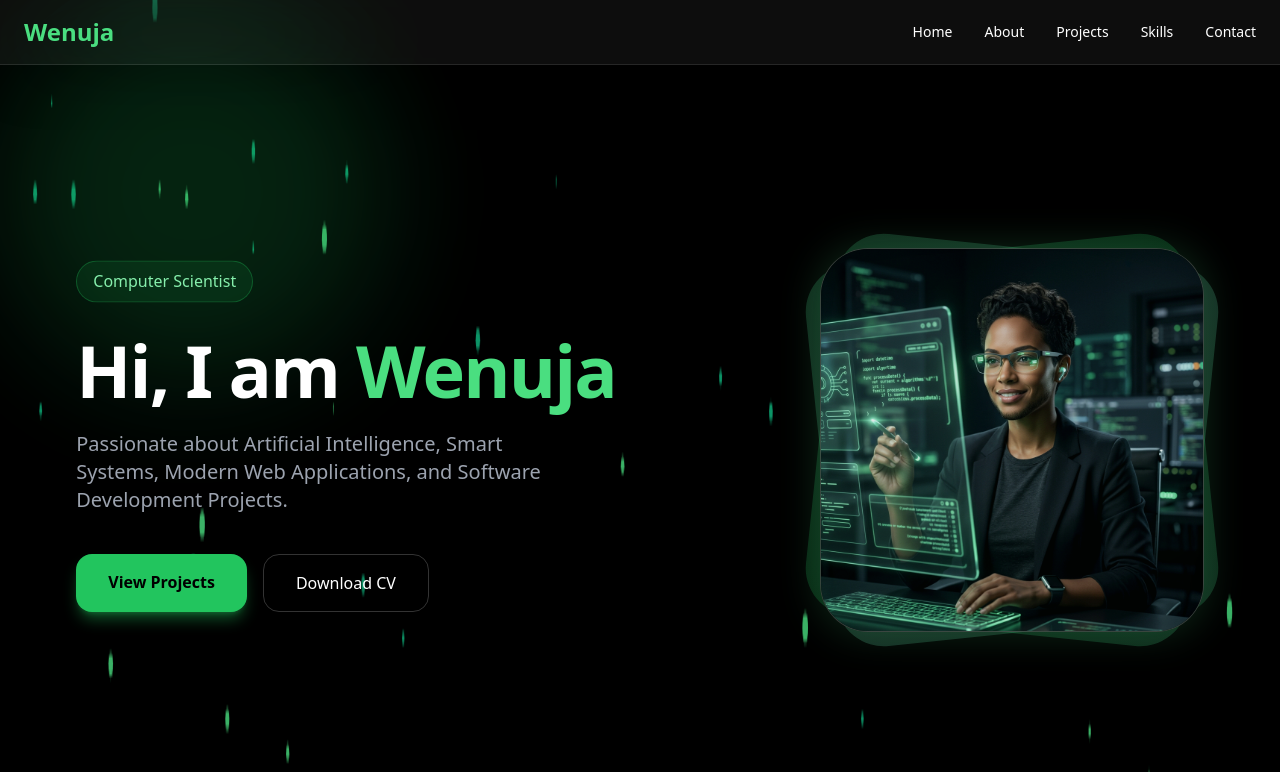
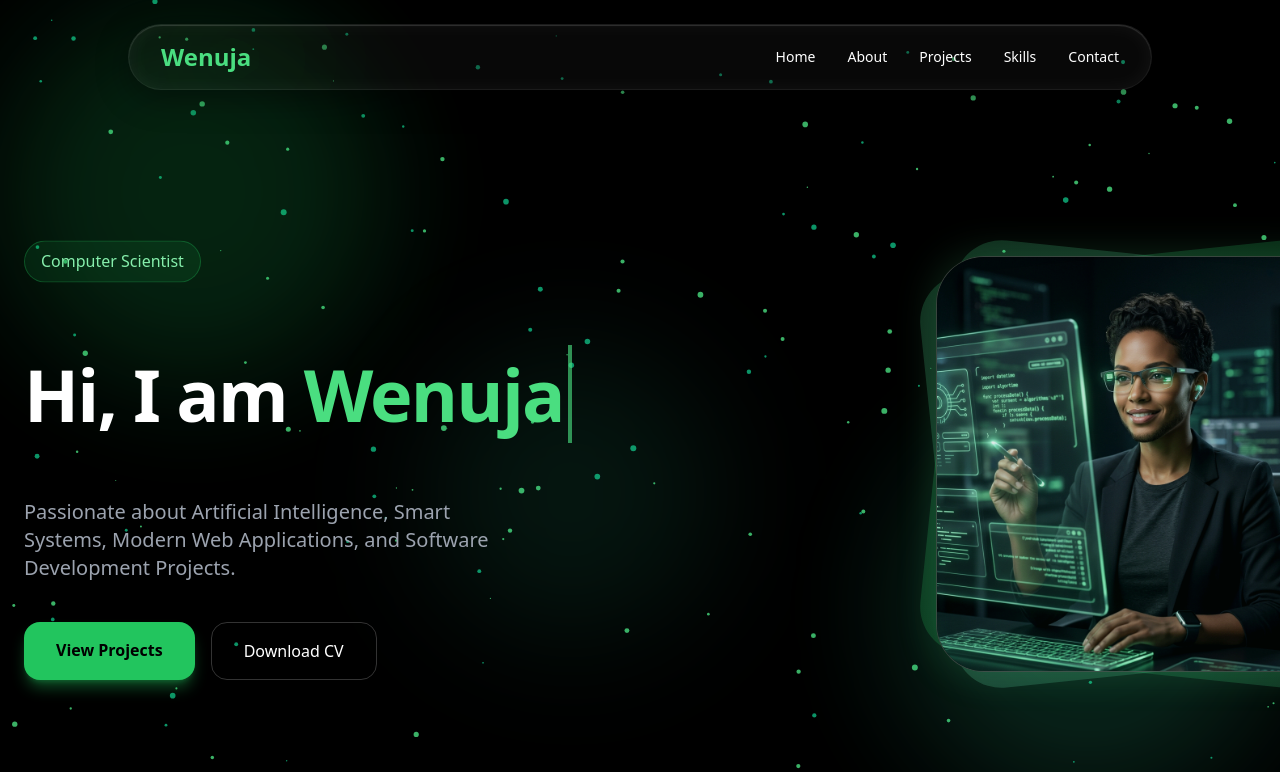
Before and after one commit to wenuja-ch/portfolio, a React (Vite) app: page / in a window 1280 px wide. Shown: the top 772 px of the page. Built offline with nearby package versions, Linux system fonts and the light colour scheme.

Commit message:
feat: create Portfolio component with typewriter hero section and project gallery

```diff
--- a/src/Portfolio.jsx
+++ b/src/Portfolio.jsx
@@ -1,5 +1,36 @@
+import { useState, useEffect } from 'react';
 import GalaxyBackground from './components/GalaxyBackground';
 import TiltCard from './components/TiltCard';
+
+const TypewriterText = () => {
+  const text1 = "Hi, I am ";
+  const text2 = "Wenuja";
+
+  const [currentText1, setCurrentText1] = useState("");
+  const [currentText2, setCurrentText2] = useState("");
+
+  useEffect(() => {
+    if (currentText1.length < text1.length) {
+      const timeout = setTimeout(() => {
+        setCurrentText1(text1.slice(0, currentText1.length + 1));
+      }, 100);
+      return () => clearTimeout(timeout);
+    } else if (currentText2.length < text2.length) {
+      const timeout = setTimeout(() => {
+        setCurrentText2(text2.slice(0, currentText2.length + 1));
+      }, 150);
+      return () => clearTimeout(timeout);
+    }
+  }, [currentText1, currentText2]);
+
+  return (
+    <>
+      {currentText1}
+      <span className="text-green-400">{currentText2}</span>
+      <span className="animate-[pulse_1s_ease-in-out_infinite] border-r-4 border-green-400 ml-1"></span>
+    </>
+  );
+};
 
 export default function Portfolio() {
   const projects = [
@@ -42,7 +73,7 @@ export default function Portfolio() {
   ];
 
   return (
-    <div className="min-h-screen bg-black text-white overflow-x-hidden backdrop-blur-xl">
+    <div className="relative z-0 min-h-screen bg-black text-white overflow-x-hidden">
 
       <GalaxyBackground />
 
@@ -54,23 +85,23 @@ export default function Portfolio() {
       </div>
 
       {/* Navbar */}
-      <nav className="fixed top-0 w-full backdrop-blur-2xl bg-white/5 border-b border-white/10 shadow-2xl z-50">
-        <div className="max-w-7xl mx-auto px-6 py-4 flex justify-between items-center">
+      <div className="fixed top-6 left-1/2 -translate-x-1/2 w-[95%] max-w-5xl z-50">
+        <nav className="w-full backdrop-blur-[80px] backdrop-saturate-[180%] backdrop-contrast-[110%] backdrop-brightness-[110%] bg-white/[0.03] border border-white/[0.08] shadow-[0_8px_32px_rgba(0,0,0,0.4),inset_0_1px_1px_rgba(255,255,255,0.15),inset_0_0_20px_rgba(255,255,255,0.05)] rounded-full px-8 py-4 flex justify-between items-center transition-all duration-500 hover:bg-white/[0.08] hover:shadow-[0_8px_32px_rgba(74,222,128,0.1),inset_0_1px_1px_rgba(255,255,255,0.2)]">
           <h1 className="text-2xl font-bold text-green-400">Wenuja</h1>
 
-          <div className="hidden md:flex gap-8 text-sm">
+          <div className="hidden md:flex gap-8 text-sm font-medium">
             <a href="#home" className="hover:text-green-400 transition">Home</a>
             <a href="#about" className="hover:text-green-400 transition">About</a>
             <a href="#projects" className="hover:text-green-400 transition">Projects</a>
             <a href="#skills" className="hover:text-green-400 transition">Skills</a>
             <a href="#contact" className="hover:text-green-400 transition">Contact</a>
           </div>
-        </div>
-      </nav>
+        </nav>
+      </div>
 
       {/* Hero Section */}
-      <section id="home" className="min-h-screen flex items-center justify-center px-6 pt-20">
-        <div className="max-w-7xl mx-auto grid md:grid-cols-2 gap-12 items-center">
+      <section id="home" className="min-h-screen flex items-center justify-center px-6 pt-32">
+        <div className="w-full max-w-7xl mx-auto grid md:grid-cols-2 gap-12 items-center">
 
           {/* Text Content */}
           <div className="text-left order-2 md:order-1">
@@ -78,8 +109,8 @@ export default function Portfolio() {
               Computer Scientist
             </div>
 
-            <h1 className="text-5xl md:text-7xl font-extrabold tracking-tight leading-tight mb-6">
-              Hi, I am <span className="text-green-400">Wenuja</span>
+            <h1 className="text-5xl md:text-7xl font-extrabold tracking-tight leading-tight mb-6 h-[120px] md:h-[160px] flex items-center">
+              <div><TypewriterText /></div>
             </h1>
 
             <p className="text-gray-400 text-lg md:text-xl mb-10 max-w-lg">
@@ -101,8 +132,8 @@ export default function Portfolio() {
           </div>
 
           {/* Photo Section */}
-          <div className="flex justify-center md:justify-end order-1 md:order-2">
-            <div className="relative w-72 h-72 md:w-96 md:h-96 group">
+          <div className="flex justify-center md:justify-end order-1 md:order-2 lg:translate-x-12 xl:translate-x-24">
+            <div className="relative w-72 h-72 md:w-96 md:h-96 xl:w-[26rem] xl:h-[26rem] group">
               {/* Decorative Effects */}
               <div className="absolute inset-0 bg-gradient-to-tr from-green-500 to-emerald-300 rounded-[3rem] rotate-6 opacity-20 group-hover:rotate-12 group-hover:opacity-40 transition-all duration-500"></div>
               <div className="absolute inset-0 bg-gradient-to-bl from-green-500 to-emerald-300 rounded-[3rem] -rotate-6 opacity-20 group-hover:-rotate-12 group-hover:opacity-40 transition-all duration-500"></div>
```
